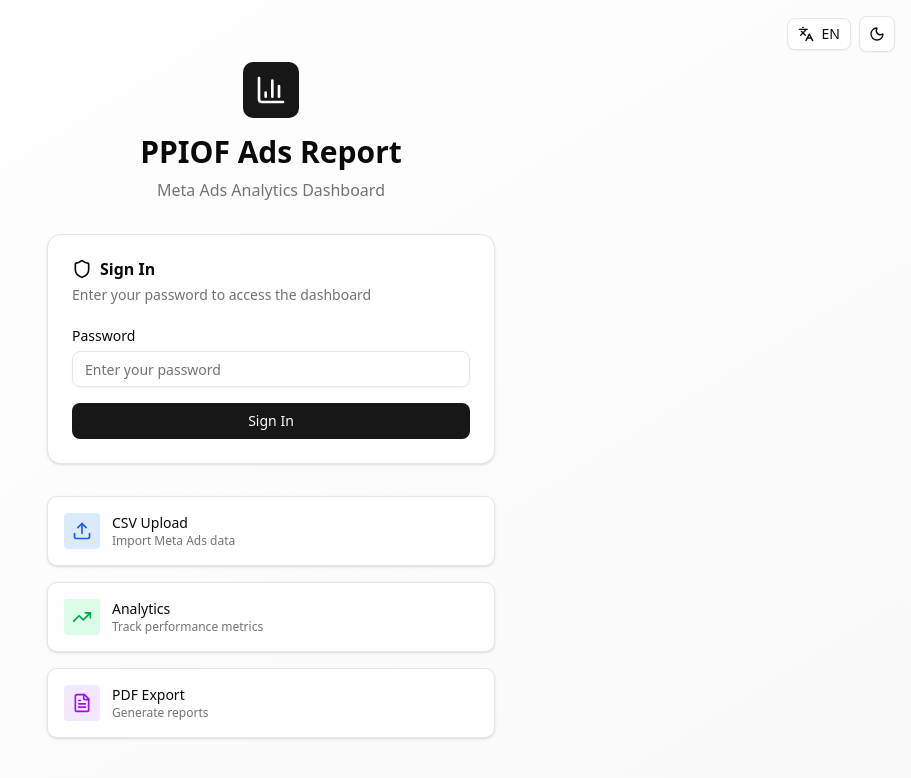
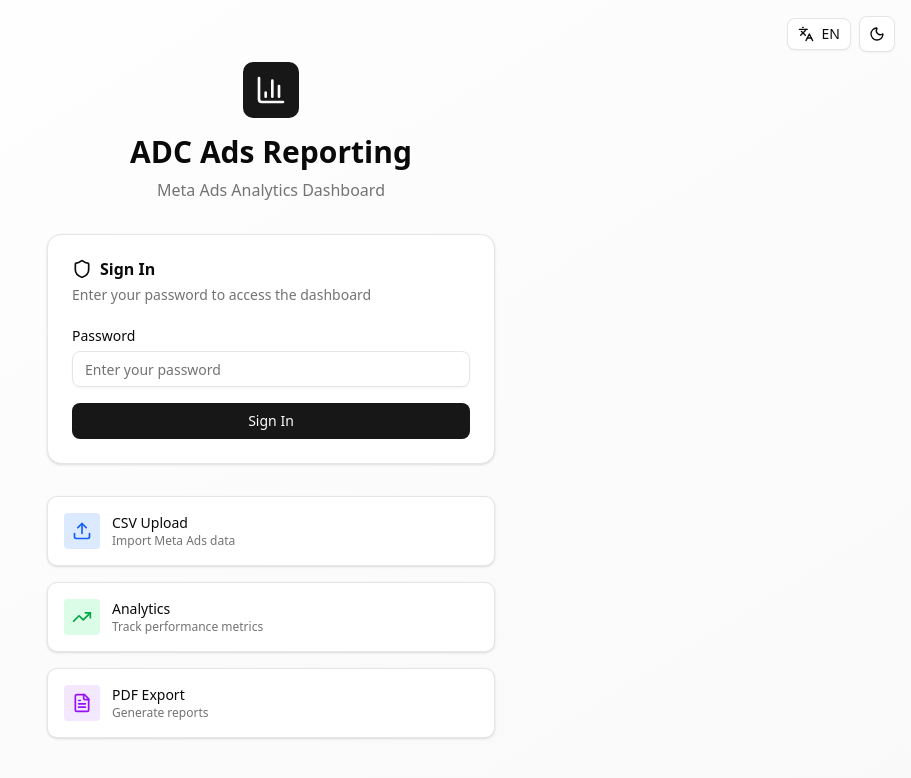
Before and after one commit to ellcrabbo/ppiof-ads-report, a Next.js app: page / in a window 1280 px wide. Shown: the top 778 px of the page, without its empty margins (369-1280 px from the left). Built offline with nearby package versions, Linux system fonts and the light colour scheme.

Commit message:
Update ADC Ads Reporting branding

```diff
--- a/src/app/campaign/[id]/page.tsx
+++ b/src/app/campaign/[id]/page.tsx
@@ -1061,7 +1061,8 @@
       {/* Footer */}
       <footer className="mt-auto bg-background border-t">
         <div className="container max-w-7xl mx-auto px-4 py-4 text-center text-sm text-muted-foreground">
-          PPIOF Ads Report © {new Date().getFullYear()}
+          <div>{t('dashboard.footer', 'ADC Ads Reporting ©')} {new Date().getFullYear()}</div>
+          <div className="text-xs mt-1">{t('footer.madeIn', 'Made in Cambodia · EJC Digital')}</div>
         </div>
       </footer>
     </div>
--- a/src/app/dashboard/page.tsx
+++ b/src/app/dashboard/page.tsx
@@ -482,7 +482,7 @@
                 <BarChart3 className="h-6 w-6 text-primary-foreground" />
               </div>
               <div>
-                <h1 className="text-xl font-bold">{t('app.title', 'PPIOF Ads Report')}</h1>
+                <h1 className="text-xl font-bold">{t('app.title', 'ADC Ads Reporting')}</h1>
                 <p className="text-sm text-muted-foreground">{t('app.subtitle', 'Meta Ads Analytics')}</p>
               </div>
             </div>
@@ -1029,7 +1029,8 @@
       {/* Footer */}
       <footer className="mt-auto bg-background border-t">
         <div className="container max-w-7xl mx-auto px-4 py-4 text-center text-sm text-muted-foreground">
-          {t('dashboard.footer', 'PPIOF Ads Report ©')} {new Date().getFullYear()}
+          <div>{t('dashboard.footer', 'ADC Ads Reporting ©')} {new Date().getFullYear()}</div>
+          <div className="text-xs mt-1">{t('footer.madeIn', 'Made in Cambodia · EJC Digital')}</div>
         </div>
       </footer>
 
--- a/src/app/layout.tsx
+++ b/src/app/layout.tsx
@@ -15,25 +15,25 @@
 });
 
 export const metadata: Metadata = {
-  title: "PPIOF Ads Report",
+  title: "ADC Ads Reporting",
   description: "Meta Ads analytics dashboard for campaign performance, creatives, and executive reporting.",
-  keywords: ["PPIOF", "Meta Ads", "campaign analytics", "performance dashboard", "marketing report"],
-  authors: [{ name: "PPIOF" }],
+  keywords: ["ADC", "Meta Ads", "campaign analytics", "performance dashboard", "marketing report"],
+  authors: [{ name: "ADC" }],
   icons: {
     icon: "/icon.svg",
     shortcut: "/icon.svg",
     apple: "/icon.svg",
   },
   openGraph: {
-    title: "PPIOF Ads Report",
+    title: "ADC Ads Reporting",
     description: "Meta Ads analytics dashboard and reporting",
     url: "https://ppiof-ads-report.vercel.app",
-    siteName: "PPIOF Ads Report",
+    siteName: "ADC Ads Reporting",
     type: "website",
   },
   twitter: {
     card: "summary_large_image",
-    title: "PPIOF Ads Report",
+    title: "ADC Ads Reporting",
     description: "Meta Ads analytics dashboard and reporting",
   },
 };
--- a/src/app/page.tsx
+++ b/src/app/page.tsx
@@ -68,7 +68,7 @@
               <BarChart3 className="h-8 w-8 text-primary-foreground" />
             </div>
           </div>
-          <h1 className="text-3xl font-bold">{t('app.title', 'PPIOF Ads Report')}</h1>
+          <h1 className="text-3xl font-bold">{t('app.title', 'ADC Ads Reporting')}</h1>
           <p className="text-muted-foreground mt-2">{t('login.subtitle', 'Meta Ads Analytics Dashboard')}</p>
         </div>
 
--- a/src/lib/pdf-generator.tsx
+++ b/src/lib/pdf-generator.tsx
@@ -283,7 +283,7 @@
       <Page size="A4" style={styles.page}>
         <View style={styles.headerRow}>
           <View>
-            <Text style={styles.title}>PPIOF Ads Performance Report</Text>
+            <Text style={styles.title}>ADC Ads Performance Report</Text>
             <Text style={styles.subtitle}>
               Reporting Window: {data.dateRange.start} to {data.dateRange.end}
             </Text>
@@ -400,7 +400,7 @@
           </View>
         </View>
 
-        <Text style={styles.footer}>PPIOF Ads Report</Text>
+        <Text style={styles.footer}>ADC Ads Reporting</Text>
       </Page>
 
       <Page size="A4" style={styles.page} wrap>
--- a/src/lib/translations.ts
+++ b/src/lib/translations.ts
@@ -1,6 +1,6 @@
 export const FR_TRANSLATIONS: Record<string, string> = {
   // Global
-  'app.title': 'Rapport Publicitaire PPIOF',
+  'app.title': 'ADC Ads Reporting',
   'app.subtitle': 'Analytique Meta Ads',
   'action.refresh': 'Actualiser',
   'action.signOut': 'Se déconnecter',
@@ -76,7 +76,8 @@
   'dashboard.table.campaignName': 'Nom de campagne',
   'dashboard.table.platform': 'Plateforme',
   'dashboard.table.status': 'Statut',
-  'dashboard.footer': 'Rapport Publicitaire PPIOF ©',
+  'dashboard.footer': 'ADC Ads Reporting ©',
+  'footer.madeIn': 'Conçu au Cambodge · EJC Digital',
   'dashboard.chat.title': 'Assistant du Tableau de Bord',
   'dashboard.chat.desc':
     'Réponses rapides sur les campagnes, dépenses, CTR, CPC et totaux.',
```
Also changed, not shown: src/app/icon.svg.
